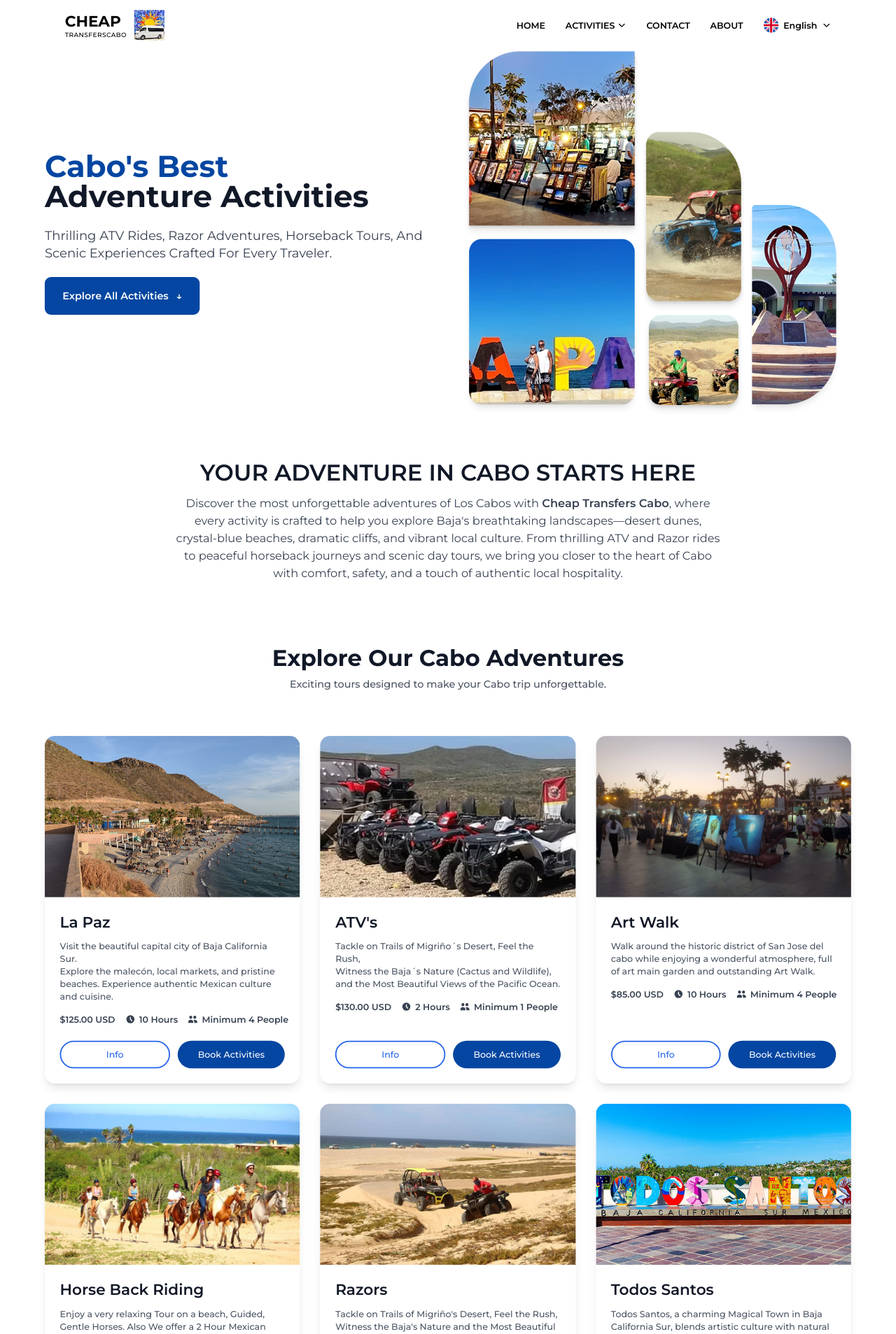
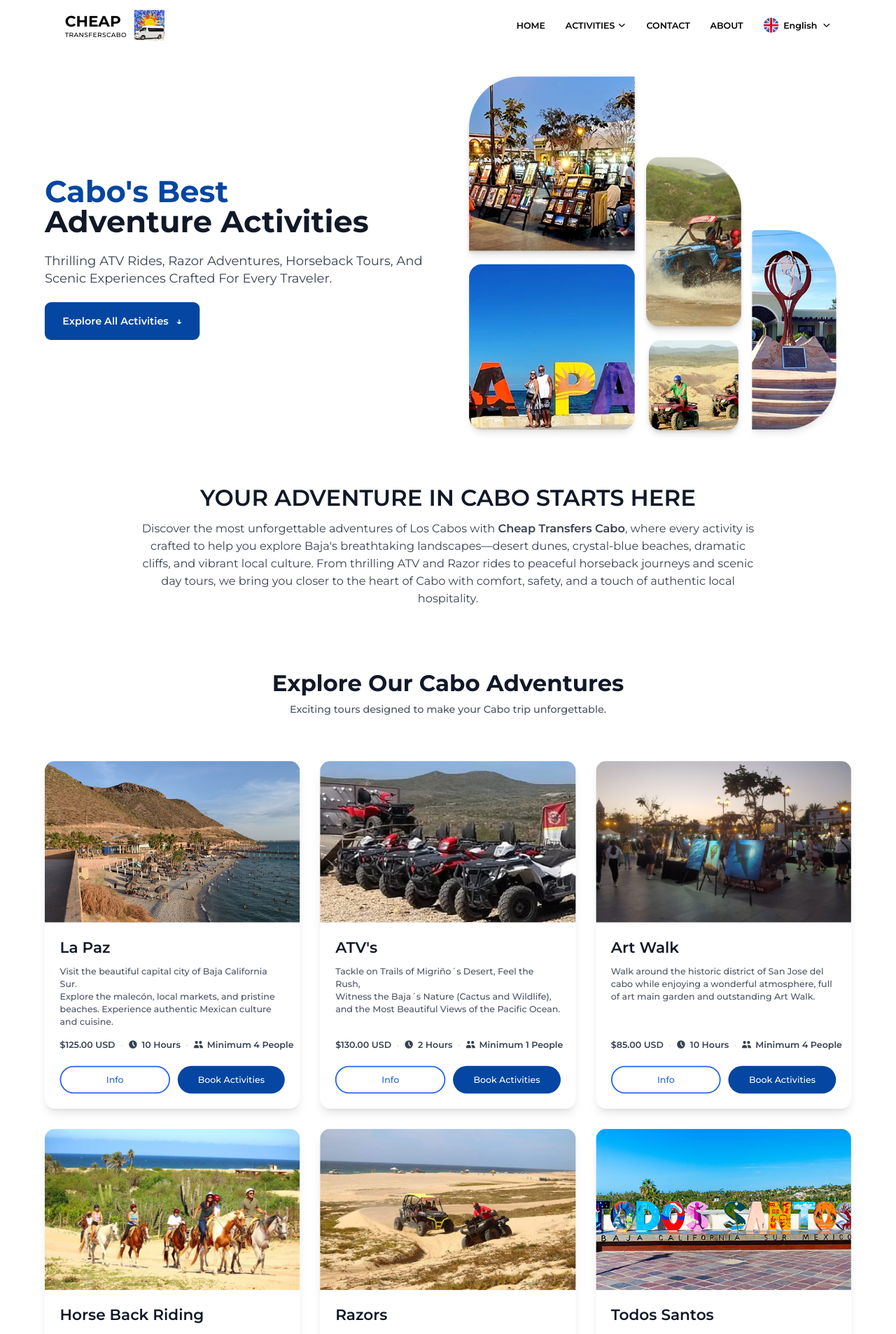
Before and after one commit to Nikhilthapa/transfercabo, a Next.js app: page /activity in a window 1280 px wide. Shown: the top 1907 px of the page at 70% size. Built offline with nearby package versions, Linux system fonts and the light colour scheme.

Commit message:
Improve footer, activity pages

```diff
--- a/app/activity/page.tsx
+++ b/app/activity/page.tsx
@@ -111,7 +111,7 @@ export default function ActivityPage() {
       <Navigation />
 
       {/* Hero Section */}
-      <section className="relative px-4 mb-[70px]" style={{ backgroundColor: '#ffffff' }}>
+      <section className="relative px-4 mb-[70px] mt-[40px]" style={{ backgroundColor: '#ffffff' }}>
         <div className="container mx-auto max-w-7xl">
           <div className="grid md:grid-cols-2 gap-8 md:gap-12 items-center">
             {/* Left Content */}
@@ -221,7 +221,7 @@ export default function ActivityPage() {
           <h2 className="text-2xl md:text-3xl lg:text-4xl font-montserrat font-semibold text-gray-900 mb-[15px] px-4">
             YOUR ADVENTURE IN CABO STARTS HERE
           </h2>
-          <p className="text-base md:text-lg font-montserrat font-mixed text-gray-700 max-w-4xl mx-auto leading-relaxed px-4">
+          <p className="text-base md:text-lg font-montserrat font-mixed text-gray-700 max-w-5xl mx-auto leading-relaxed px-4">
             Discover the most unforgettable adventures of Los Cabos with <span className="font-montserrat font-semibold">Cheap Transfers Cabo</span>, where every activity is crafted to help you explore Baja's breathtaking landscapes—desert dunes, crystal-blue beaches, dramatic cliffs, and vibrant local culture. From thrilling ATV and Razor rides to peaceful horseback journeys and scenic day tours, we bring you closer to the heart of Cabo with comfort, safety, and a touch of authentic local hospitality.
           </p>
         </div>
@@ -270,15 +270,19 @@ export default function ActivityPage() {
                     ))}
                   </p>
 
+                  {/* Details and Buttons Container */}
+                  <div className="mt-auto flex flex-col">
                     {/* Activity Details */}
-                  <div className="flex items-center gap-3 md:gap-4 text-[11px] md:text-sm text-gray-700 mb-4 md:mb-6">
+                    <div className="flex items-center gap-2 text-[11px] md:text-sm text-gray-700 mb-4 md:mb-6 flex-wrap md:flex-nowrap">
                       <span className="font-montserrat font-semibold whitespace-nowrap">{activity.price}</span>
+                      <span className="text-gray-300">•</span>
                       <div className="flex items-center gap-1.5 whitespace-nowrap">
                         <svg className="w-3 h-3 md:w-4 md:h-4 shrink-0" fill="currentColor" viewBox="0 0 20 20" aria-hidden="true">
                           <path fillRule="evenodd" d="M10 18a8 8 0 100-16 8 8 0 000 16zm1-12a1 1 0 10-2 0v4a1 1 0 00.293.707l2.828 2.829a1 1 0 101.415-1.415L11 9.586V6z" clipRule="evenodd" />
                         </svg>
                         <span className="font-montserrat font-semibold">{activity.duration}</span>
                       </div>
+                      <span className="text-gray-300">•</span>
                       <div className="flex items-center gap-1.5 whitespace-nowrap">
                         <svg className="w-3 h-3 md:w-4 md:h-4 shrink-0" fill="currentColor" viewBox="0 0 20 20" aria-hidden="true">
                           <path d="M9 6a3 3 0 11-6 0 3 3 0 016 0zM17 6a3 3 0 11-6 0 3 3 0 016 0zM12.93 17c.046-.327.07-.66.07-1a6.97 6.97 0 00-1.5-4.33A5 5 0 0119 16v1h-6.07zM6 11a5 5 0 015 5v1H1v-1a5 5 0 015-5z" />
@@ -288,7 +292,7 @@ export default function ActivityPage() {
                     </div>
 
                     {/* Action Buttons */}
-                  <div className="flex gap-2 md:gap-3 mt-auto">
+                    <div className="flex gap-2 md:gap-3">
                     <Link
                       href={`/activity/${activity.slug}`}
                       className="flex-1 text-center border-2 border-blue-600 text-blue-600 px-3 md:px-4 py-2 md:py-2.5 rounded-full hover:bg-blue-600 hover:text-white transition font-medium text-xs md:text-sm flex items-center justify-center"
@@ -302,6 +306,7 @@ export default function ActivityPage() {
                     >
                       Book Activities
                     </Link>
+                  </div>
                   </div>
 
                 </div>
--- a/components/homepage/Contact.tsx
+++ b/components/homepage/Contact.tsx
@@ -55,7 +55,7 @@ export default function Contact() {
               <div className="space-y-3 sm:space-y-4 md:space-y-5">
                 {/* Phone */}
                 <div className="flex items-start gap-2 sm:gap-3">
-                  <div className="bg-blue-200 p-2 sm:p-2.5 rounded-full flex-shrink-0 mt-0.5">
+                  <div className="bg-blue-200 p-2 sm:p-2.5 rounded-[16px] flex-shrink-0 mt-0.5">
                     <div className="w-4 h-4 sm:w-5 sm:h-5 relative">
                       <Image
                         src="/contact/phone.png"
@@ -75,7 +75,7 @@ export default function Contact() {
 
                 {/* Email */}
                 <div className="flex items-start gap-2 sm:gap-3">
-                  <div className="bg-blue-200 p-2 sm:p-2.5 rounded-full flex-shrink-0 mt-0.5">
+                  <div className="bg-blue-200 p-2 sm:p-2.5 rounded-[16px] flex-shrink-0 mt-0.5">
                     <div className="w-4 h-4 sm:w-5 sm:h-5 relative">
                       <Image
                         src="/contact/message.png"
@@ -95,7 +95,7 @@ export default function Contact() {
 
                 {/* Location */}
                 <div className="flex items-start gap-2 sm:gap-3">
-                  <div className="bg-blue-200 p-2 sm:p-2.5 rounded-full flex-shrink-0 mt-0.5">
+                  <div className="bg-blue-200 p-2 sm:p-2.5 rounded-[16px] flex-shrink-0 mt-0.5">
                     <div className="w-4 h-4 sm:w-5 sm:h-5 relative">
                       <Image
                         src="/contact/location.png"
@@ -116,7 +116,7 @@ export default function Contact() {
 
                 {/* Hours */}
                 <div className="flex items-start gap-2 sm:gap-3">
-                  <div className="bg-blue-200 p-2 sm:p-2.5 rounded-full flex-shrink-0 mt-0.5">
+                  <div className="bg-blue-200 p-2 sm:p-2.5 rounded-[16px] flex-shrink-0 mt-0.5">
                     <div className="w-4 h-4 sm:w-5 sm:h-5 relative">
                       <Image
                         src="/contact/time.png"
--- a/components/homepage/Footer.tsx
+++ b/components/homepage/Footer.tsx
@@ -3,7 +3,7 @@ import Image from "next/image";
 
 export default function Footer() {
   return (
-    <footer className="text-white py-10 md:py-16" style={{ backgroundColor: '#0446A1' }}>
+    <footer className="text-white pt-10 md:pt-16 pb-0" style={{ backgroundColor: '#0446A1' }}>
       <div className="container mx-auto px-4 md:px-8">
         <div className="grid sm:grid-cols-2 lg:grid-cols-4 gap-8 md:gap-12 mb-8 md:mb-12">
           <div className="sm:col-span-2 lg:col-span-1">
@@ -122,8 +122,8 @@ export default function Footer() {
           </div>
         </div>
 
-        <div className="border-t border-white/20 pt-6 md:pt-8">
-          <p className="text-center text-gray-300 text-xs md:text-sm">
+        <div className="border-t border-white/20 flex items-center py-4 md:py-6">
+          <p className="text-left text-gray-300 text-xs md:text-sm">
             Copyright © cheaptransferscabo Solution All Rights Reserved
           </p>
         </div>
```
Lines whose indentation alone changed are shown as unchanged.
